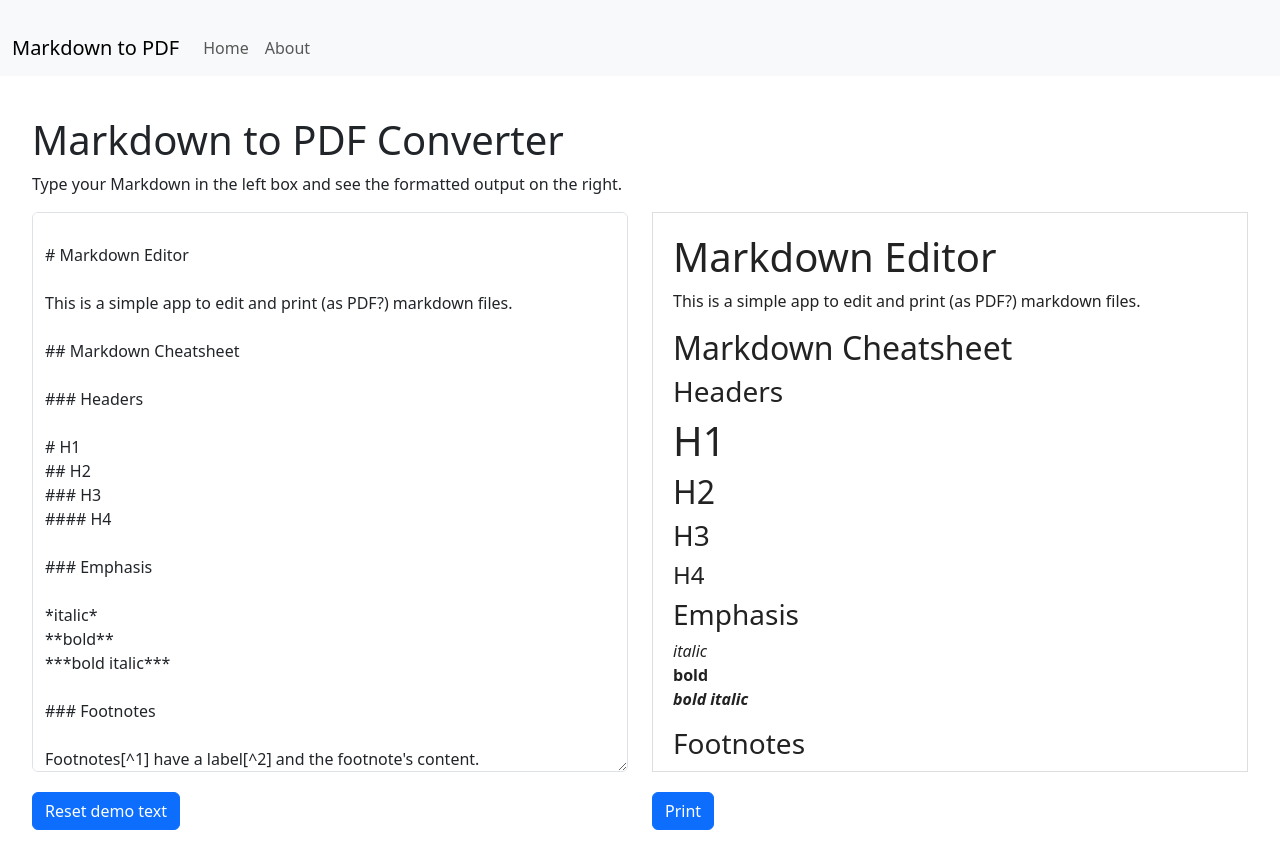
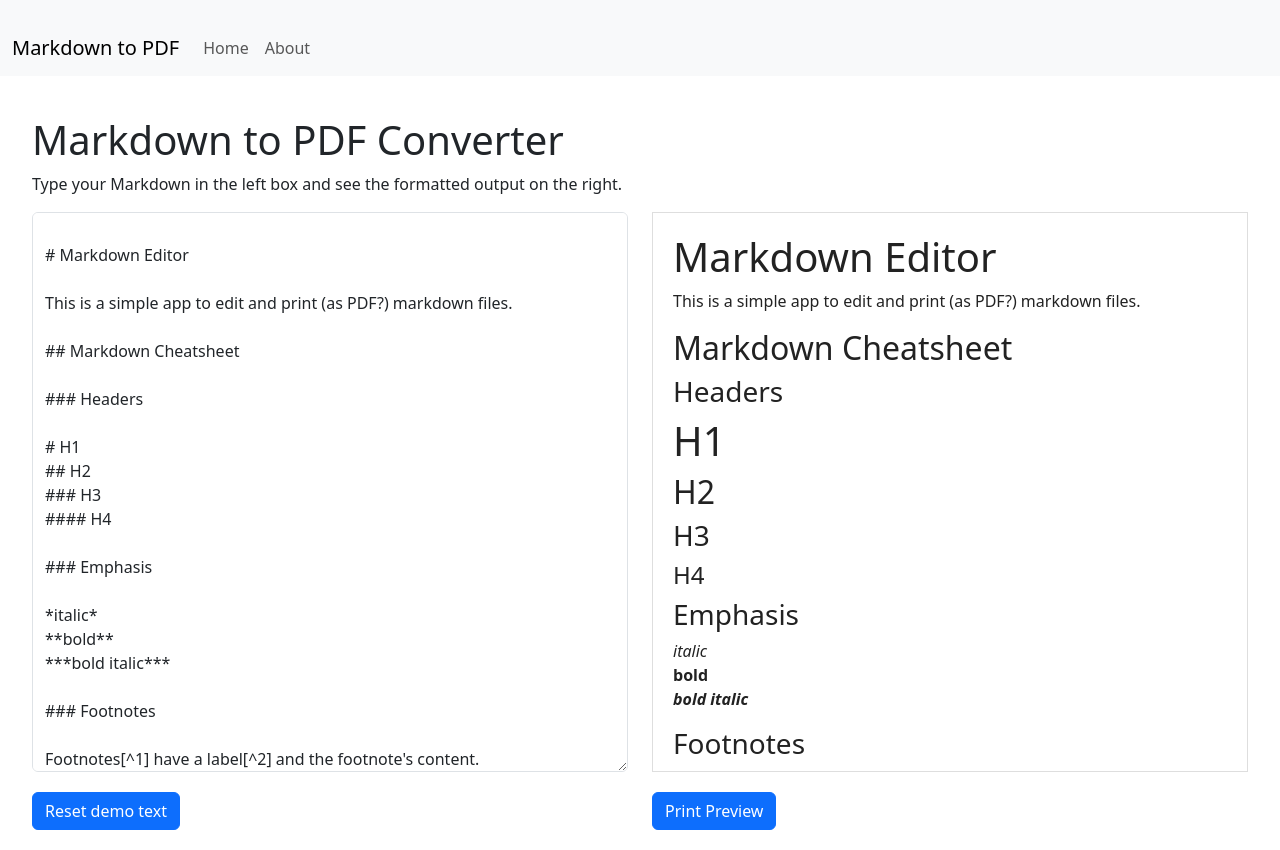
Before and after one commit to romain-koenig/markdown-to-pdf, a React (Create React App) app: page / in a window 1280 px wide. Built offline with nearby package versions, Linux system fonts and the light colour scheme.

Commit message:
FIX - UX/UI - better label

```diff
--- a/src/Home.js
+++ b/src/Home.js
@@ -162,7 +162,7 @@ function Home() {
 
             </div>
             <button className="btn btn-primary download-button" onClick={handlePrint}>
-              Print
+              Print Preview
             </button>
           </div>
         </div>
```
